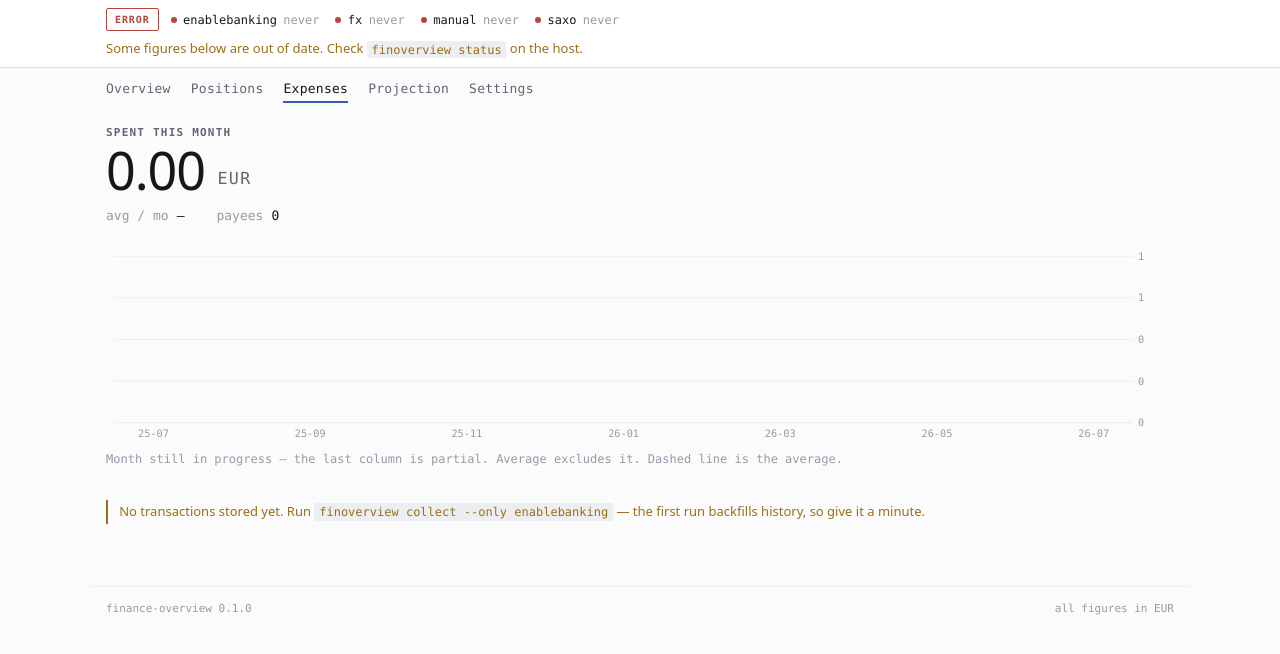
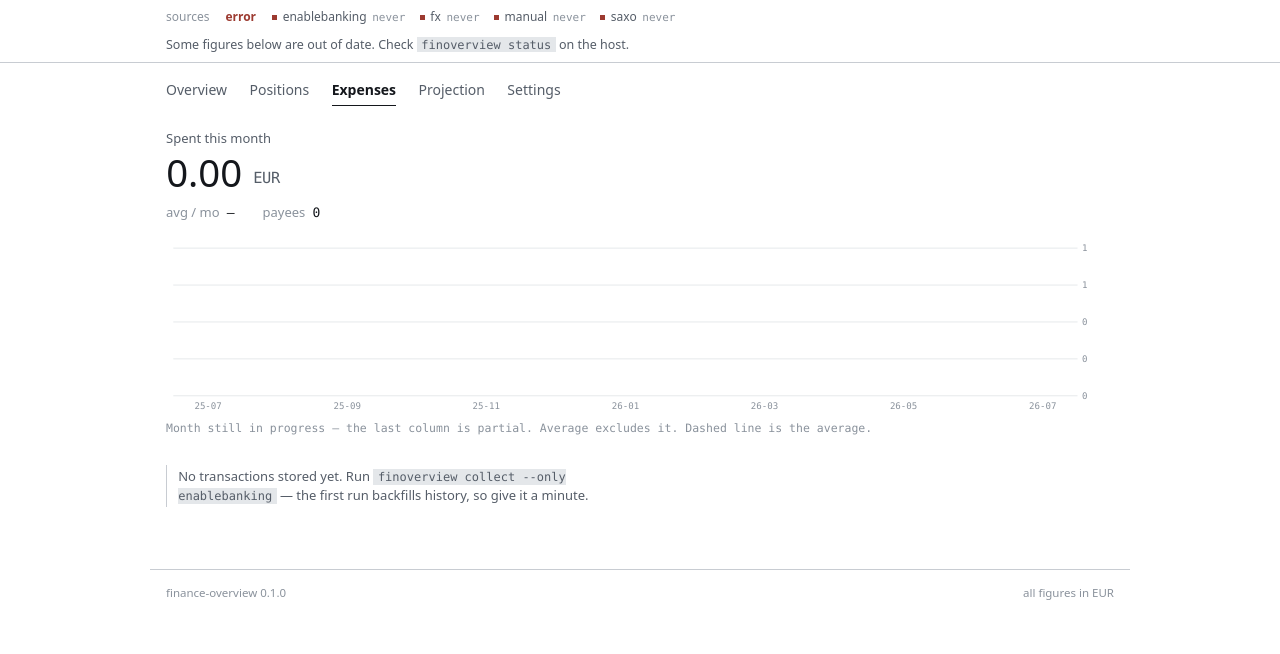
Before and after one commit to tjallingr/StonkSentinel, a FastAPI app: page /expenses in a window 1280 px wide. Shown: the top 654 px of the page. Run offline with FastAPI, Linux system fonts and the light colour scheme; data that the repository does not hold is empty.

Commit message:
ui changes

```diff
--- a/src/finoverview/web/app.py
+++ b/src/finoverview/web/app.py
@@ -294,7 +294,7 @@ def manifest():
         "short_name": "Finance",
         "start_url": "/",
         "display": "standalone",
-        "background_color": "#0f1115",
-        "theme_color": "#0f1115",
+        "background_color": "#ffffff",
+        "theme_color": "#ffffff",
         "icons": [{"src": "/static/icon.svg", "sizes": "any", "type": "image/svg+xml"}],
     }, media_type="application/manifest+json")
--- a/src/finoverview/web/static/app.css
+++ b/src/finoverview/web/static/app.css
@@ -1,33 +1,58 @@
 /* finance-overview
  *
- * Constraints that shaped this: minimal by request, LAN-hosted on a Pi, read on
- * both a desktop and a phone. So: system fonts only (no webfont fetch, works
- * offline, zero third-party requests from a page listing every balance you own),
- * tabular figures everywhere, hairline rules instead of cards, no animation.
+ * Constraints that shaped this: LAN-hosted on a Pi, read on both a desktop and a
+ * phone, and it should read like a statistical report rather than a product
+ * dashboard. So:
  *
- * The one place with any visual weight is the source-health strip. That's
- * deliberate: knowing whether a number is current matters more than the number.
+ *   - System fonts only. No webfont fetch, works offline, and zero third-party
+ *     requests from a page that lists every balance you own.
+ *   - Monospace is reserved for DATA: figures, identifiers, dates, code. If a
+ *     label is prose, it is set in the sans at normal case. The previous version
+ *     set every heading and label in 10px uppercase letterspaced mono, which is
+ *     what made it read as a generated dashboard: when everything is emphasised,
+ *     nothing is, and the numbers stopped being the loudest thing on the page.
+ *   - Tables follow the booktabs convention from academic typesetting: a rule
+ *     above the header, one below it, one under the last row, and NO interior
+ *     rules or vertical lines. Whitespace separates rows. This also paints far
+ *     fewer borders than a grid.
+ *   - Colour carries meaning or it is absent. Ink for text, one accent for
+ *     interaction, sign colours on numbers, and the categorical palette only
+ *     inside the composition chart. No decorative fills, no status pills.
+ *   - Square corners, hairline rules, no shadows, no gradients, no transitions,
+ *     no animation. Cheap to paint on a phone and it prints correctly.
+ *
+ * Light is the default because the thing this wants to resemble is paper; dark is
+ * a selected variant with its own steps, not an inversion.
  */
 
 :root {
-  --bg:        #0f1115;
-  --surface:   #16191f;
-  --line:      #252a33;
-  --line-soft: #1c2027;
-  --text:      #e3e7ee;
-  --dim:       #8a929f;
-  --faint:     #5c6470;
+  --bg:        #ffffff;
+  --surface:   #ffffff;
+  --rule:      #1c1f24;   /* booktabs top/bottom rule: near-ink, deliberately strong */
+  --rule-soft: #c8ccd2;   /* midrule and hairlines */
+  --line:      #c8ccd2;
+  --line-soft: #e4e7ea;
+  --text:      #14171c;
+  --dim:       #555d68;
+  --faint:     #8a929c;
 
-  --up:     #46b39a;
-  --down:   #d97066;
-  --warn:   #cf9b3f;
-  --accent: #5c8ce0;
+  --up:     #1c6b52;      /* desaturated so a column of numbers stays readable */
+  --down:   #9c3a30;
+  --warn:   #8a6a1c;      /* status dots only — never text. See the note below. */
+  --accent: #2a5a94;
 
-  --cat-equity:  #3987e5;
-  --cat-bonds:   #d95926;
-  --cat-cash:    #199e70;
-  --cat-savings: #c98500;
-  --cat-other:   #d55181;
+  /* Categorical palette for the composition chart. Hues are the Okabe-Ito family
+   * (the colourblind-safe set used in scientific publishing); the L and C steps
+   * were solved per mode and validated for CVD separation, chroma, and contrast
+   * against this surface. Do not hand-edit one value: re-run the validator.
+   * Two pairs sit in the 6-8 ΔE band, which is only legal alongside secondary
+   * encoding — that is why the pie legend always carries text labels and values,
+   * and why the wedges keep a 2px gap. */
+  --cat-equity:  #28578e;
+  --cat-bonds:   #9f4d27;
+  --cat-cash:    #197d5b;
+  --cat-savings: #98881f;
+  --cat-other:   #e98cb4;
 
   --mono: ui-monospace, "SF Mono", SFMono-Regular, Menlo, Consolas,
           "Liberation Mono", monospace;
@@ -35,28 +60,31 @@
           Arial, sans-serif;
 
   --gap: 1.5rem;
-  --max: 1100px;
+  --max: 980px;   /* a measured column; 1100 let tables sprawl past comfortable */
 }
 
-@media (prefers-color-scheme: light) {
+@media (prefers-color-scheme: dark) {
   :root {
-    --bg:        #fbfbfc;
-    --surface:   #ffffff;
-    --line:      #dcdfe5;
-    --line-soft: #eceef2;
-    --text:      #14171c;
-    --dim:       #5f6773;
-    --faint:     #949ba6;
-    --up:        #1d8067;
-    --down:      #b4453b;
-    --warn:      #9a6f16;
-    --accent:    #2f5fb0;
+    --bg:        #101216;
+    --surface:   #101216;
+    --rule:      #9aa2ad;
+    --rule-soft: #2b313a;
+    --line:      #2b313a;
+    --line-soft: #1e232a;
+    --text:      #e2e6ec;
+    --dim:       #98a0ab;
+    --faint:     #6b7480;
 
-    --cat-equity:  #2a78d6;
-    --cat-bonds:   #eb6834;
-    --cat-cash:    #1baf7a;
-    --cat-savings: #eda100;
-    --cat-other:   #e87ba4;
+    --up:     #4cae90;
+    --down:   #cf7368;
+    --warn:   #b4923f;
+    --accent: #7aa7e0;
+
+    --cat-equity:  #4489da;
+    --cat-bonds:   #d06735;
+    --cat-cash:    #2b9e76;
+    --cat-savings: #71640a;
+    --cat-other:   #934067;
   }
 }
 
@@ -68,18 +96,18 @@ body {
   margin: 0;
   background: var(--bg);
   color: var(--text);
-  font: 15px/1.5 var(--sans);
+  font: 15px/1.55 var(--sans);
   font-variant-numeric: tabular-nums;
 }
 
-/* ---------------------------------------------------------------- health strip */
+/* ------------------------------------------------------------- source header */
 
+/* Was a sticky bar with a bordered status pill and coloured dots. Now a single
+ * hairline-ruled line of small text: it still answers "is this current?" first,
+ * without looking like a monitoring product. */
 .health {
-  border-bottom: 1px solid var(--line);
-  background: var(--surface);
-  position: sticky;
-  top: 0;
-  z-index: 10;
+  border-bottom: 1px solid var(--rule-soft);
+  background: var(--bg);
 }
 
 .health-inner {
@@ -87,42 +115,40 @@ body {
   margin: 0 auto;
   padding: 0.5rem 1rem;
   display: flex;
-  align-items: center;
-  gap: 0.75rem;
+  align-items: baseline;
+  gap: 0.4rem 1rem;
   flex-wrap: wrap;
+  font-size: 12px;
+  color: var(--dim);
 }
 
-.overall {
-  font: 600 10px/1 var(--mono);
-  letter-spacing: 0.09em;
-  text-transform: uppercase;
-  padding: 0.35rem 0.5rem;
-  border: 1px solid currentColor;
-  border-radius: 2px;
-}
+.health-label { color: var(--faint); }
+.overall { font-weight: 600; color: var(--text); }
 .overall.ok    { color: var(--up); }
-.overall.warn  { color: var(--warn); }
-.overall.stale { color: var(--warn); }
+.overall.warn,
+.overall.stale { color: var(--text); }
 .overall.error { color: var(--down); }
 
 .sources {
   list-style: none;
   display: flex;
   flex-wrap: wrap;
-  gap: 0.25rem 1rem;
+  gap: 0.2rem 0.9rem;
   margin: 0;
   padding: 0;
-  font: 12px/1 var(--mono);
+  font-size: 12px;
 }
 
-.src { display: flex; align-items: center; gap: 0.4rem; color: var(--dim); }
-.src-name { color: var(--text); }
-.src-age  { color: var(--faint); }
+.src { display: flex; align-items: baseline; gap: 0.35rem; color: var(--faint); }
+.src-name { color: var(--dim); }
+.src-age  { color: var(--faint); font-family: var(--mono); font-size: 11px; }
 
+/* The one place a bare colour still carries state. Kept tiny and non-textual. */
 .dot {
-  width: 6px; height: 6px; border-radius: 50%;
+  width: 5px; height: 5px;
   background: var(--faint);
   flex: 0 0 auto;
+  align-self: center;
 }
 .src.ok .dot, .src.consent-ok .dot            { background: var(--up); }
 .src.stale .dot, .src.consent-expiring .dot   { background: var(--warn); }
@@ -132,9 +158,9 @@ body {
 .health-msg {
   max-width: var(--max);
   margin: 0 auto;
-  padding: 0 1rem 0.55rem;
-  font-size: 13px;
-  color: var(--warn);
+  padding: 0 1rem 0.5rem;
+  font-size: 12.5px;
+  color: var(--dim);   /* was orange; the text says what is wrong, colour needn't */
 }
 
 /* ---------------------------------------------------------------------- nav */
@@ -142,20 +168,23 @@ body {
 nav {
   max-width: var(--max);
   margin: 0 auto;
-  padding: 0.85rem 1rem 0;
+  padding: 1rem 1rem 0;
   display: flex;
-  gap: 1.25rem;
-  font: 13px/1 var(--mono);
-  letter-spacing: 0.02em;
+  gap: 1.4rem;
+  font-size: 14px;
 }
 nav a {
   color: var(--dim);
   text-decoration: none;
-  padding-bottom: 0.35rem;
-  border-bottom: 2px solid transparent;
+  padding-bottom: 0.3rem;
+  border-bottom: 1px solid transparent;
 }
 nav a:hover { color: var(--text); }
-nav a[aria-current="page"] { color: var(--text); border-bottom-color: var(--accent); }
+nav a[aria-current="page"] {
+  color: var(--text);
+  font-weight: 600;
+  border-bottom-color: var(--text);
+}
 
 /* -------------------------------------------------------------------- layout */
 
@@ -165,16 +194,16 @@ main {
   padding: var(--gap) 1rem 3rem;
 }
 
-section { margin-bottom: 2.5rem; }
+section { margin-bottom: 2.25rem; }
 
+/* Section headings: sentence case in the sans. Hierarchy comes from weight and
+ * the rule beneath, not from letterspaced capitals. */
 h2 {
-  font: 600 11px/1 var(--mono);
-  letter-spacing: 0.11em;
-  text-transform: uppercase;
-  color: var(--dim);
-  margin: 0 0 0.75rem;
-  padding-bottom: 0.5rem;
-  border-bottom: 1px solid var(--line);
+  font: 600 15px/1.3 var(--sans);
+  color: var(--text);
+  margin: 0 0 0.6rem;
+  padding-bottom: 0.35rem;
+  border-bottom: 1px solid var(--rule-soft);
   display: flex;
   justify-content: space-between;
   align-items: baseline;
@@ -182,83 +211,102 @@ h2 {
 }
 
 h3 {
-  font: 600 11px/1 var(--mono);
-  letter-spacing: 0.08em;
-  text-transform: uppercase;
-  color: var(--dim);
-  margin: 0 0 0.5rem;
-}
-
-.range { display: flex; gap: 0.6rem; font-weight: 400; letter-spacing: 0; }
-.range a { color: var(--faint); text-decoration: none; }
-.range a:hover { color: var(--text); }
-.range a[aria-current="true"] { color: var(--accent); }
-
-/* ------------------------------------------------------------------ headline */
-
-.headline { margin-bottom: 2rem; }
-
-.eyebrow {
-  font: 600 11px/1 var(--mono);
-  letter-spacing: 0.11em;
-  text-transform: uppercase;
+  font: 600 13px/1.3 var(--sans);
   color: var(--dim);
   margin: 0 0 0.4rem;
 }
 
+.range {
+  display: flex;
+  gap: 0.7rem;
+  font-weight: 400;
+  font-size: 13px;
+  font-family: var(--mono);
+}
+.range a { color: var(--faint); text-decoration: none; }
+.range a:hover { color: var(--text); }
+.range a[aria-current="true"] { color: var(--text); text-decoration: underline; }
+
+/* ------------------------------------------------------------------ headline */
+
+.headline { margin-bottom: 1.75rem; }
+.headline.compact .figure { font-size: clamp(1.5rem, 4vw, 2rem); }
+
+.eyebrow {
+  font: 400 13px/1.3 var(--sans);
+  color: var(--dim);
+  margin: 0 0 0.25rem;
+}
+
+/* Big, but no longer a hairline-weight banner number. Proportional figures:
+ * tabular gives every digit the width of a zero, which looks gappy at display
+ * sizes. Tabular stays on for columns of numbers, where alignment is the point. */
 .figure {
-  font: 300 clamp(2rem, 7vw, 3.25rem)/1 var(--sans);
-  font-variant-numeric: tabular-nums;
-  letter-spacing: -0.02em;
-  margin: 0 0 0.6rem;
+  font: 400 clamp(1.75rem, 5vw, 2.4rem)/1.1 var(--sans);
+  font-variant-numeric: proportional-nums;
+  letter-spacing: -0.01em;
+  margin: 0 0 0.5rem;
 }
 .figure .ccy {
-  font-size: 0.32em;
+  font-size: 0.4em;
+  font-weight: 400;
   color: var(--dim);
-  letter-spacing: 0.08em;
-  vertical-align: 0.35em;
   font-family: var(--mono);
+  vertical-align: 0.28em;
+  margin-left: 0.1em;
 }
 
 .deltas {
   list-style: none;
   display: flex;
   flex-wrap: wrap;
-  gap: 0 2rem;
-  margin: 0 0 1.25rem;
+  gap: 0.15rem 1.75rem;
+  margin: 0 0 1rem;
   padding: 0;
-  font: 13px/1.6 var(--mono);
+  font-size: 13px;
 }
-.deltas li { display: flex; gap: 0.5rem; align-items: baseline; }
+.deltas li { display: flex; gap: 0.45rem; align-items: baseline; }
 .delta-label { color: var(--faint); }
-.deltas small { color: var(--dim); margin-left: 0.25rem; }
+.deltas .num { font-size: 13px; }
+.deltas small { color: var(--dim); margin-left: 0.2rem; }
 
-.meta { font: 12px/1.5 var(--mono); color: var(--faint); margin: 0.5rem 0 0; }
+/* Technical metadata under a figure or table. Mono because it is mostly
+ * timestamps and counts. */
+.meta { font: 11.5px/1.5 var(--mono); color: var(--faint); margin: 0.5rem 0 0; }
 
 /* --------------------------------------------------------------------- table */
 
+/* booktabs: toprule, midrule, bottomrule, and nothing else. No interior row
+ * borders and no vertical rules at all. */
 table.data {
   width: 100%;
   border-collapse: collapse;
   font-size: 14px;
+  margin: 0.25rem 0 0;
+  /* The toprule lives on the table, not on thead, so the several tables here that
+   * are body-only (no column headers) still get one. */
+  border-top: 1px solid var(--rule);
 }
 
 table.data th, table.data td {
   text-align: left;
-  padding: 0.5rem 0.5rem;
-  border-bottom: 1px solid var(--line-soft);
+  padding: 0.42rem 0.7rem;
+  border: 0;
   vertical-align: baseline;
 }
 table.data th:first-child, table.data td:first-child { padding-left: 0; }
 table.data th:last-child,  table.data td:last-child  { padding-right: 0; }
 
 table.data thead th {
-  font: 600 10px/1.4 var(--mono);
-  letter-spacing: 0.08em;
-  text-transform: uppercase;
-  color: var(--faint);
-  border-bottom-color: var(--line);
+  font: 600 12px/1.35 var(--sans);
+  color: var(--dim);
+  border-bottom: 1px solid var(--rule-soft);
+  padding-top: 0.4rem;
+  padding-bottom: 0.4rem;
 }
+
+table.data tbody tr:last-child th,
+table.data tbody tr:last-child td { border-bottom: 1px solid var(--rule); }
 
 table.data tbody th {
   font-weight: 400;
@@ -269,11 +317,14 @@ table.data tbody th small {
   font-size: 12px;
   color: var(--faint);
   font-weight: 400;
+  line-height: 1.4;
 }
 
-table.data tr.emph th, table.data tr.emph td { font-weight: 600; }
-table.data tbody tr:last-child th,
-table.data tbody tr:last-child td { border-bottom: none; }
+/* A total or summary line: a rule above it, like \midrule before a sum. */
+table.data tr.emph th, table.data tr.emph td {
+  font-weight: 600;
+  border-top: 1px solid var(--rule-soft);
+}
 
 .num  { text-align: right; font-family: var(--mono); font-variant-numeric: tabular-nums; }
 .mono { font-family: var(--mono); }
@@ -283,17 +334,14 @@ table.data tbody tr:last-child td { border-bottom: none; }
 .down { color: var(--down); }
 
 table.wide { font-size: 13px; }
-table.wide td, table.wide th { padding: 0.4rem 0.4rem; }
+table.wide td, table.wide th { padding: 0.34rem 0.6rem; }
 
+/* Was an orange outlined pill. Now a plain lowercase annotation in the margin
+ * voice — it qualifies a row, it doesn't alert you. */
 .tag {
-  font: 600 9px/1 var(--mono);
-  letter-spacing: 0.07em;
-  text-transform: uppercase;
-  color: var(--warn);
-  border: 1px solid currentColor;
-  border-radius: 2px;
-  padding: 0.15rem 0.25rem;
-  vertical-align: 0.1em;
+  font: 400 11px/1 var(--sans);
+  color: var(--faint);
+  font-style: italic;
 }
 
 /* ---------------------------------------------------------------------- bars */
@@ -301,46 +349,43 @@ table.wide td, table.wide th { padding: 0.4rem 0.4rem; }
 .split {
   display: grid;
   grid-template-columns: repeat(auto-fit, minmax(240px, 1fr));
-  gap: 1.75rem;
+  gap: 1.5rem;
 }
 
 .bars { list-style: none; margin: 0; padding: 0; }
 .bars li {
   display: grid;
-  grid-template-columns: minmax(0, 8rem) 1fr 3rem;
+  grid-template-columns: minmax(0, 9rem) 1fr 3.2rem;
   align-items: center;
   gap: 0.6rem;
-  padding: 0.28rem 0;
+  padding: 0.26rem 0;
   font-size: 13px;
 }
-.bars.tight li { grid-template-columns: minmax(0, 14rem) 1fr 3rem; }
+.bars.tight li { grid-template-columns: minmax(0, 14rem) 1fr 3.2rem; }
 .bar-label {
   overflow: hidden;
   text-overflow: ellipsis;
   white-space: nowrap;
 }
-.bar-label small { margin-left: 0.4rem; }
-.bar-track { height: 6px; background: var(--line-soft); border-radius: 1px; }
-.bar-fill  { display: block; height: 100%; background: var(--accent); border-radius: 1px; }
+.bar-label small { margin-left: 0.4rem; color: var(--faint); }
+.bar-track { height: 4px; background: var(--line-soft); }
+.bar-fill  { display: block; height: 100%; background: var(--accent); }
 
 /* -------------------------------------------------------------------- charts */
 
-svg.chart { width: 100%; height: auto; display: block; margin: 0.5rem 0; }
+svg.chart { width: 100%; height: auto; display: block; margin: 0.6rem 0 0.2rem; }
 svg.chart .grid { stroke: var(--line-soft); stroke-width: 1; }
-svg.chart .tick {
-  fill: var(--faint);
-  font: 10px var(--mono);
-}
+svg.chart .tick { fill: var(--faint); font: 10px var(--mono); }
 svg.chart .chart-empty { fill: var(--faint); font: 12px var(--sans); }
 svg.chart .line { fill: none; stroke-width: 1.5; vector-effect: non-scaling-stroke; }
 svg.chart .line.up   { stroke: var(--up); }
 svg.chart .line.down { stroke: var(--down); }
-svg.chart .area { stroke: none; opacity: 0.14; }
+svg.chart .area { stroke: none; opacity: 0.1; }
 svg.chart .area.up   { fill: var(--up); }
 svg.chart .area.down { fill: var(--down); }
 svg.chart .band { stroke: none; }
 svg.chart .band.outer { fill: var(--accent); opacity: 0.12; }
-svg.chart .band.inner { fill: var(--accent); opacity: 0.2; }
+svg.chart .band.inner { fill: var(--accent); opacity: 0.22; }
 svg.chart .line.median { stroke: var(--accent); stroke-width: 1.75; }
 svg.chart .line.deterministic {
   stroke: var(--dim); stroke-width: 1.25; stroke-dasharray: 4 3;
@@ -350,7 +395,7 @@ svg.chart .line.deterministic {
  * would spend the hue channel restating the height. The current month is dimmed
  * because it is incomplete, which is a state, not a value. */
 svg.chart .col { fill: var(--accent); }
-svg.chart .col.partial { fill: var(--accent); opacity: 0.4; }
+svg.chart .col.partial { fill: var(--accent); opacity: 0.35; }
 /* Reference line for the average. Dashed to separate it from the solid grid. */
 svg.chart .line.ref {
   stroke: var(--dim); stroke-width: 1; stroke-dasharray: 3 3;
@@ -361,116 +406,129 @@ svg.chart .col-label { fill: var(--dim); font: 10px var(--mono); }
 .legend {
   display: flex;
   flex-wrap: wrap;
-  gap: 0.4rem 1.1rem;
+  gap: 0.35rem 1.1rem;
   align-items: center;
-  font: 11px/1 var(--mono);
-  color: var(--faint);
-  margin: 0.35rem 0 0;
+  font-size: 12px;
+  color: var(--dim);
+  margin: 0.3rem 0 0;
 }
-.key { width: 14px; height: 8px; display: inline-block; margin-right: 0.3rem; }
+.key { width: 13px; height: 7px; display: inline-block; margin-right: 0.3rem; }
 .key.band-outer { background: var(--accent); opacity: 0.25; }
 .key.band-inner { background: var(--accent); opacity: 0.45; }
 .key.line-median { height: 2px; background: var(--accent); }
-.key.line-det {
-  height: 0; border-top: 2px dashed var(--dim); background: none;
-}
+.key.line-det { height: 0; border-top: 2px dashed var(--dim); background: none; }
 .key.cat-equity  { background: var(--cat-equity); }
 .key.cat-bonds   { background: var(--cat-bonds); }
 .key.cat-cash    { background: var(--cat-cash); }
 .key.cat-savings { background: var(--cat-savings); }
 .key.cat-other   { background: var(--cat-other); }
 
-.pie-wrap { display: flex; gap: 1.5rem; align-items: center; flex-wrap: wrap; }
-svg.chart.pie { width: 180px; height: 180px; flex: none; }
-.pie-total {
-  font: 600 15px/1 var(--sans); fill: var(--text);
+.pie-wrap { display: flex; gap: 1.75rem; align-items: center; flex-wrap: wrap; }
+svg.chart.pie { width: 156px; height: 156px; flex: none; margin: 0; }
+.pie-total { font: 400 14px/1 var(--sans); fill: var(--text); }
+.pie-legend {
+  display: flex; flex-direction: column; gap: 0.4rem;
+  font-size: 13px; margin: 0; padding: 0;
+  min-width: 15rem;
 }
-.pie-legend { display: flex; flex-direction: column; gap: 0.5rem; font: 13px/1.2 var(--sans); }
-.pie-legend li { display: flex; align-items: center; gap: 0.5rem; list-style: none; }
+.pie-legend li { display: flex; align-items: center; gap: 0.55rem; list-style: none; }
 .pie-legend .num { margin-left: auto; }
 
 /* --------------------------------------------------------------------- notes */
 
+/* Was orange text with an orange rule. An explanatory note is prose, so it is
+ * set as prose; the rule marks it as an aside. Only a genuine failure gets a
+ * colour, via .note.down from the template. */
 .note {
   font-size: 13px;
-  color: var(--warn);
-  border-left: 2px solid currentColor;
-  padding: 0.15rem 0 0.15rem 0.7rem;
-  margin: 0 0 0.9rem;
+  line-height: 1.5;
+  color: var(--dim);
+  border-left: 1px solid var(--rule-soft);
+  padding: 0.1rem 0 0.1rem 0.7rem;
+  margin: 0 0 0.85rem;
+  max-width: 62ch;   /* a readable measure; full-width prose is hard to track */
 }
+.note.down { color: var(--down); border-left-color: currentColor; }
 .note code { color: inherit; }
 
 code {
   font: 12px var(--mono);
   background: var(--line-soft);
-  padding: 0.1rem 0.3rem;
-  border-radius: 2px;
+  padding: 0.05rem 0.28rem;
 }
 
-details { margin-top: 0.75rem; }
+details { margin-top: 0.6rem; }
 summary {
   cursor: pointer;
-  font: 12px/1 var(--mono);
+  font-size: 13px;
   color: var(--dim);
-  padding: 0.35rem 0;
+  padding: 0.3rem 0;
 }
 summary:hover { color: var(--text); }
 
 footer {
   max-width: var(--max);
   margin: 0 auto;
-  padding: 1rem;
-  border-top: 1px solid var(--line-soft);
+  padding: 0.9rem 1rem 1.5rem;
+  border-top: 1px solid var(--rule-soft);
   display: flex;
   justify-content: space-between;
-  font: 11px/1 var(--mono);
+  font-size: 11.5px;
   color: var(--faint);
 }
 
-/* ------------------------------------------------------------------ forms */
+/* ------------------------------------------------------------------- forms */
 
-table.form input {
+table.form input, table.form select {
   width: 100%;
   background: var(--bg);
   border: 1px solid var(--line);
   color: var(--text);
   font: inherit;
-  padding: 0.3rem 0.5rem;
-  border-radius: 4px;
+  font-size: 13px;
+  padding: 0.28rem 0.4rem;
 }
-
-table.form input[type="number"] { text-align: right; }
+table.form input:focus, table.form select:focus {
+  outline: 1px solid var(--accent);
+  outline-offset: -1px;
+  border-color: var(--accent);
+}
+table.form input[type="number"] { text-align: right; font-family: var(--mono); }
 
 button.primary {
-  background: var(--accent);
+  background: var(--text);
   color: var(--bg);
-  border: none;
+  border: 1px solid var(--text);
   font: inherit;
+  font-size: 13px;
   font-weight: 600;
-  padding: 0.5rem 1.1rem;
-  border-radius: 4px;
+  padding: 0.4rem 1rem;
   cursor: pointer;
 }
-
-button.primary:hover { opacity: 0.9; }
+button.primary:hover { background: var(--accent); border-color: var(--accent); }
 
 /* ------------------------------------------------------------------ a11y/misc */
 
-a:focus-visible, summary:focus-visible {
+a { color: var(--accent); }
+a:focus-visible, summary:focus-visible, button:focus-visible {
   outline: 2px solid var(--accent);
   outline-offset: 2px;
 }
 
 @media (max-width: 620px) {
+  body { font-size: 14.5px; }
   main { padding: 1rem 0.85rem 2.5rem; }
   .health-inner { padding: 0.45rem 0.85rem; }
-  nav { padding: 0.7rem 0.85rem 0; gap: 1rem; }
-  table.wide { display: block; overflow-x: auto; white-space: nowrap; }
-  .bars li { grid-template-columns: minmax(0, 6rem) 1fr 2.75rem; }
-  footer { flex-direction: column; gap: 0.35rem; }
+  nav { padding: 0.8rem 0.85rem 0; gap: 1.1rem; }
+  table.wide { display: block; overflow-x: auto; }
+  .bars li { grid-template-columns: minmax(0, 6.5rem) 1fr 3rem; }
+  footer { flex-direction: column; gap: 0.3rem; }
+  .pie-legend { min-width: 0; }
 }
 
 @media print {
   .health, nav, footer { display: none; }
-  body { background: #fff; color: #000; }
+  body { background: #fff; color: #000; font-size: 10pt; }
+  a { color: #000; text-decoration: none; }
+  section { margin-bottom: 1.2rem; }
 }
--- a/src/finoverview/web/templates/base.html
+++ b/src/finoverview/web/templates/base.html
@@ -3,7 +3,7 @@
 <head>
 <meta charset="utf-8">
 <meta name="viewport" content="width=device-width, initial-scale=1">
-<meta name="color-scheme" content="dark light">
+<meta name="color-scheme" content="light dark">
 <title>{% block title %}Finance overview{% endblock %}</title>
 <link rel="stylesheet" href="/static/app.css">
 <link rel="manifest" href="/manifest.webmanifest">
@@ -13,6 +13,7 @@
 
 <header class="health" aria-label="Data source status">
   <div class="health-inner">
+    <span class="health-label">sources</span>
     <span class="overall {{ overall }}">{{ overall }}</span>
     <ul class="sources">
       {% for c in collectors %}
```
Also changed, not shown: todo.txt (+9 -2 lines).
